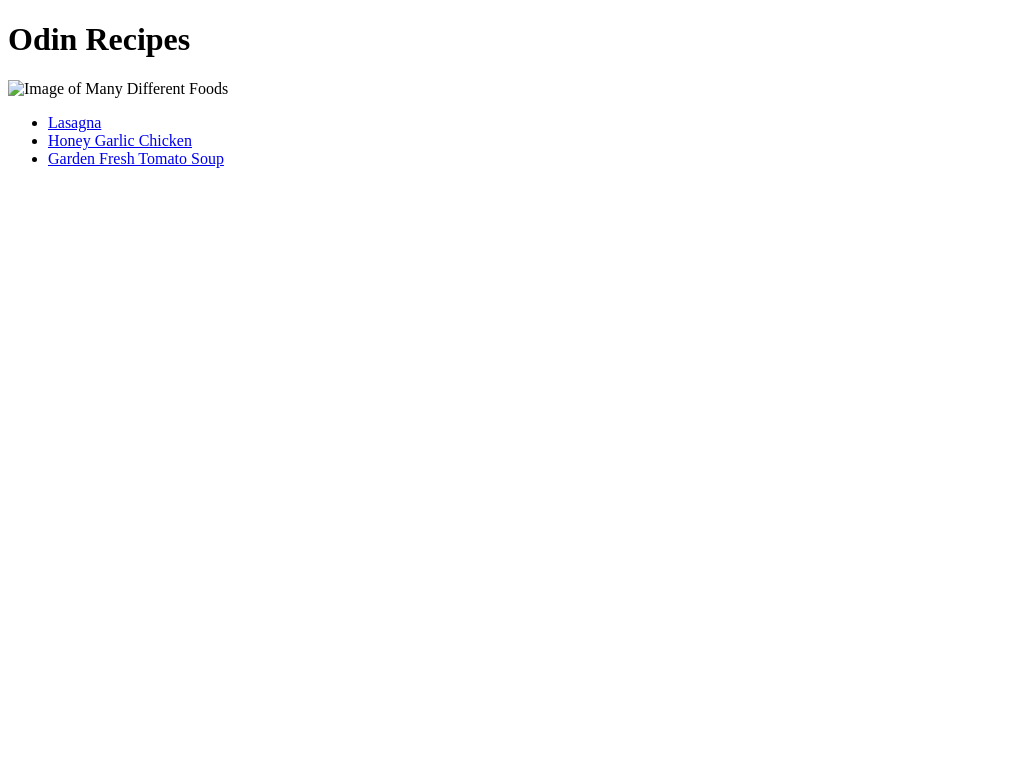
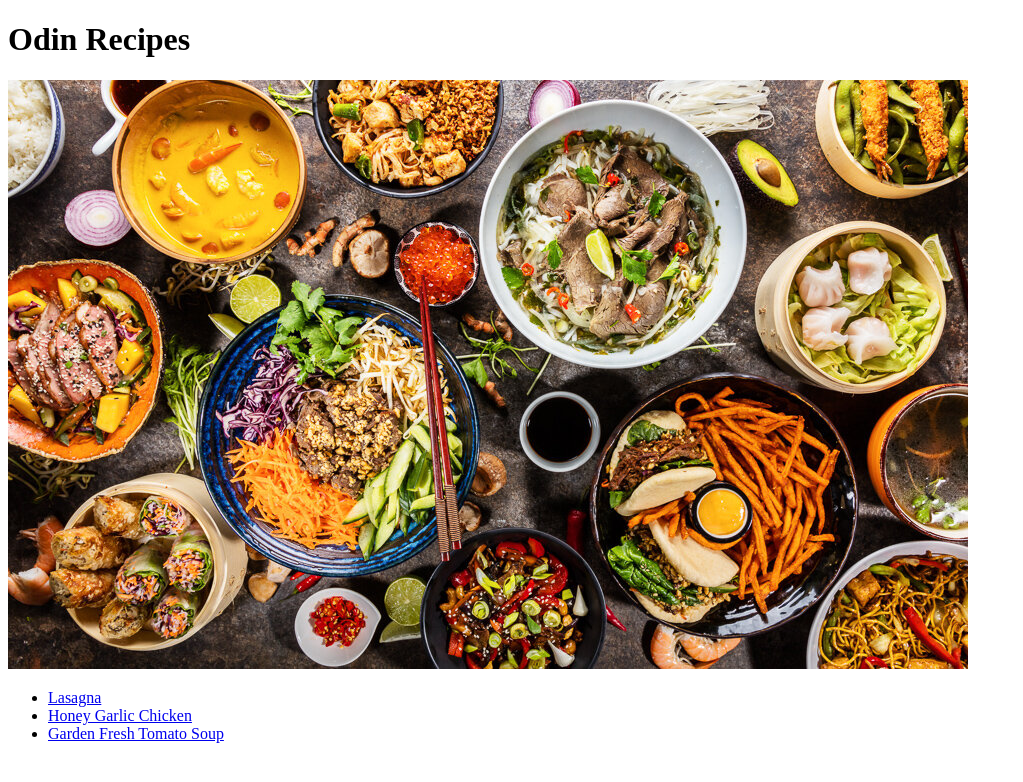
Before and after one commit to mdbruffey/odin-recipes, a plain HTML site: page index.html in a window 1280 px wide. Shown: the whole page, without its empty margins (0-1023 px from the left). Drawn offline with Linux system fonts and the light colour scheme; the site is published under a folder, as on GitHub Pages, so addresses that start at the root find nothing.

Commit message:
Fix typo in image url

```diff
--- a/index.html
+++ b/index.html
@@ -8,7 +8,7 @@
 </head>
 <body>
     <h1>Odin Recipes</h1>
-    <img src="/images/lots-of-food.jpg" alt="Image of Many Different Foods">
+    <img src="images/lots-of-food.jpg" alt="Image of Many Different Foods">
     <ul>
         <li><a href="recipes/lasagna.html">Lasagna</a></li>
         <li><a href="recipes/honey-garlic-chicken-thighs.html">Honey Garlic Chicken</a></li>
```
